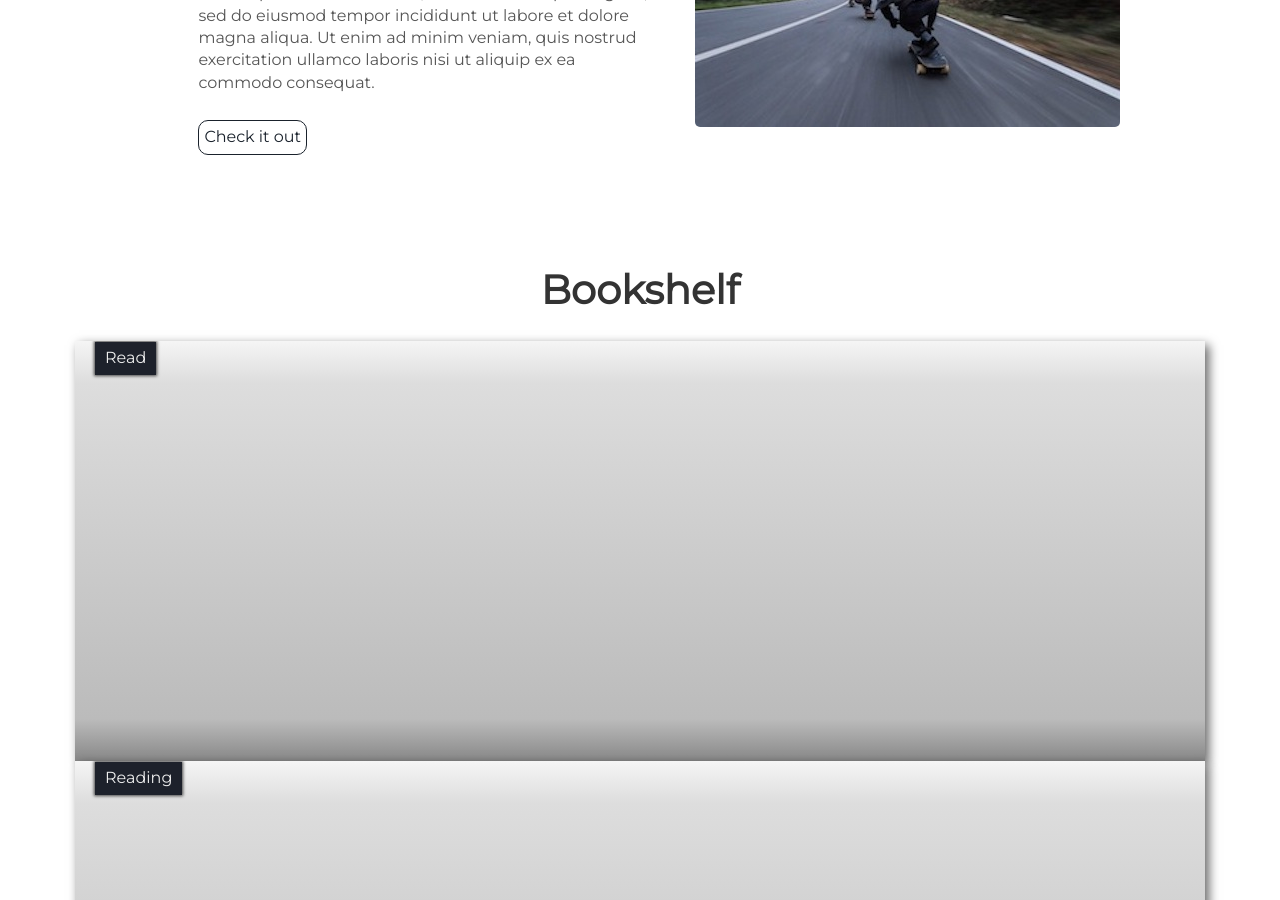
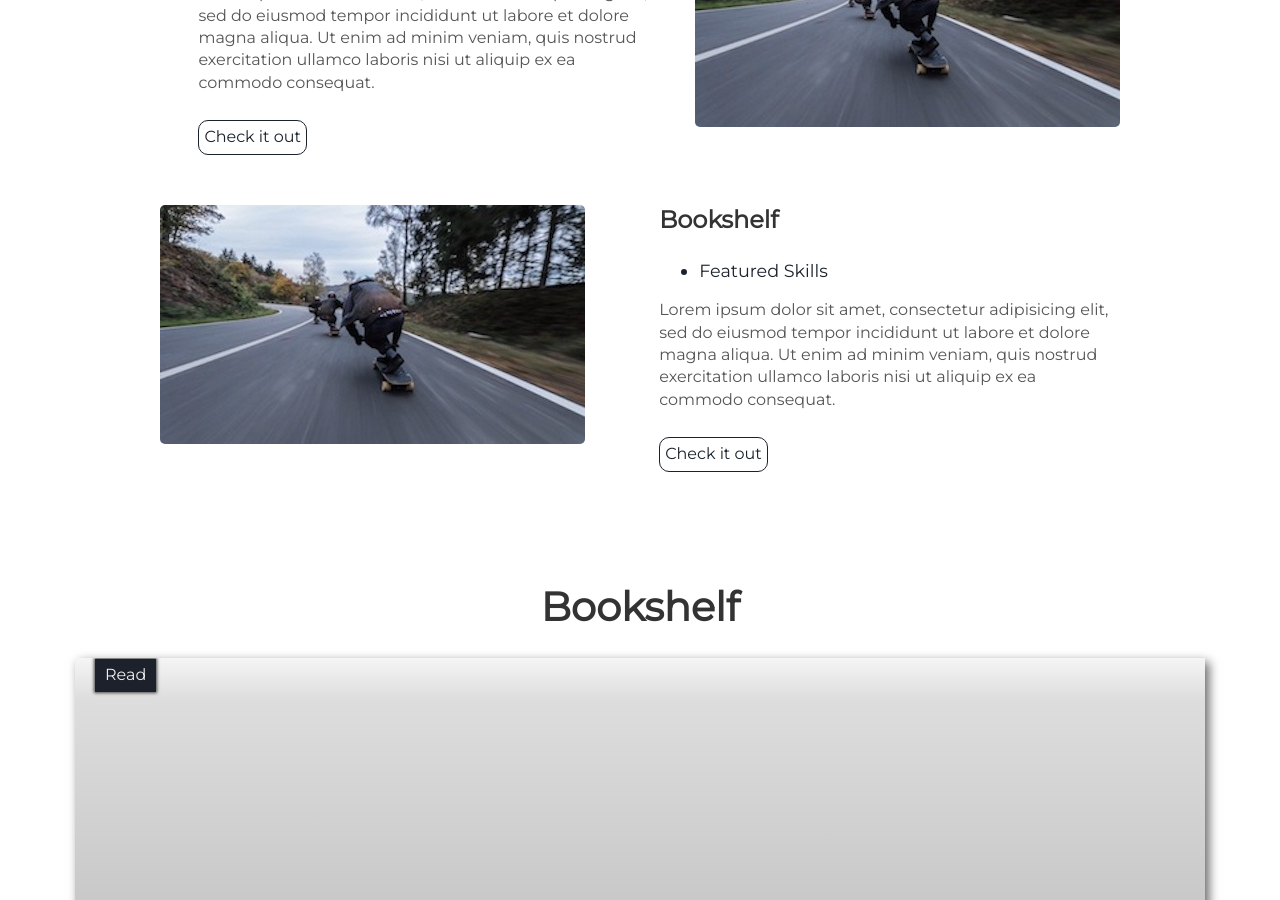
Before and after one commit to mainstringargs/mainstringargs.github.com, a Jekyll site: the page built from index.html, in a window 1280 px wide and 900 px high, scrolled down 2431 px. Built offline with Jekyll 4.4.1, drawn with Linux system fonts in a browser that asks for light colours; some web fonts are replaced.

Commit message:
Update projects.html

```diff
--- a/_includes/projects.html
+++ b/_includes/projects.html
@@ -40,3 +40,16 @@
     <a class="project-link" href="#">Check it out</a>
   </div>
 </div>
+<div class="user-projects">
+  <div class="images-left">
+    <img alt="mountains" src="{{ "/assets/img/skate.jpg" | prepend: site.baseurl }}" />
+  </div>
+  <div class="contents-right">
+    <h3> Bookshelf </h3>
+    <ul>
+      <li> Featured Skills</li>
+    </ul>
+    <p>Lorem ipsum dolor sit amet, consectetur adipisicing elit, sed do eiusmod tempor incididunt ut labore et dolore magna aliqua. Ut enim ad minim veniam, quis nostrud exercitation ullamco laboris nisi ut aliquip ex ea commodo consequat.</p>
+    <a class="project-link" href="#">Check it out</a>
+  </div>
+</div>
```
